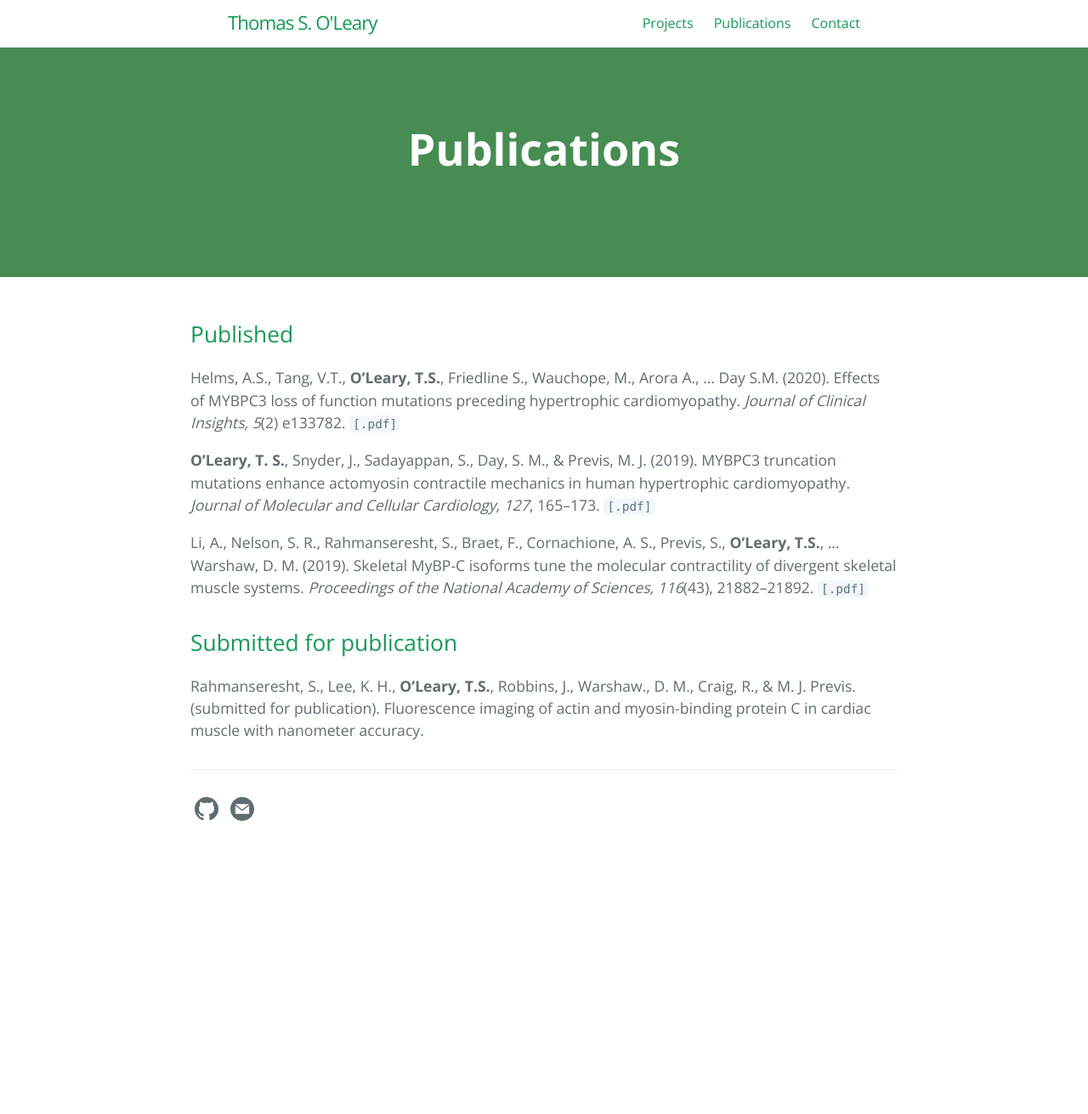
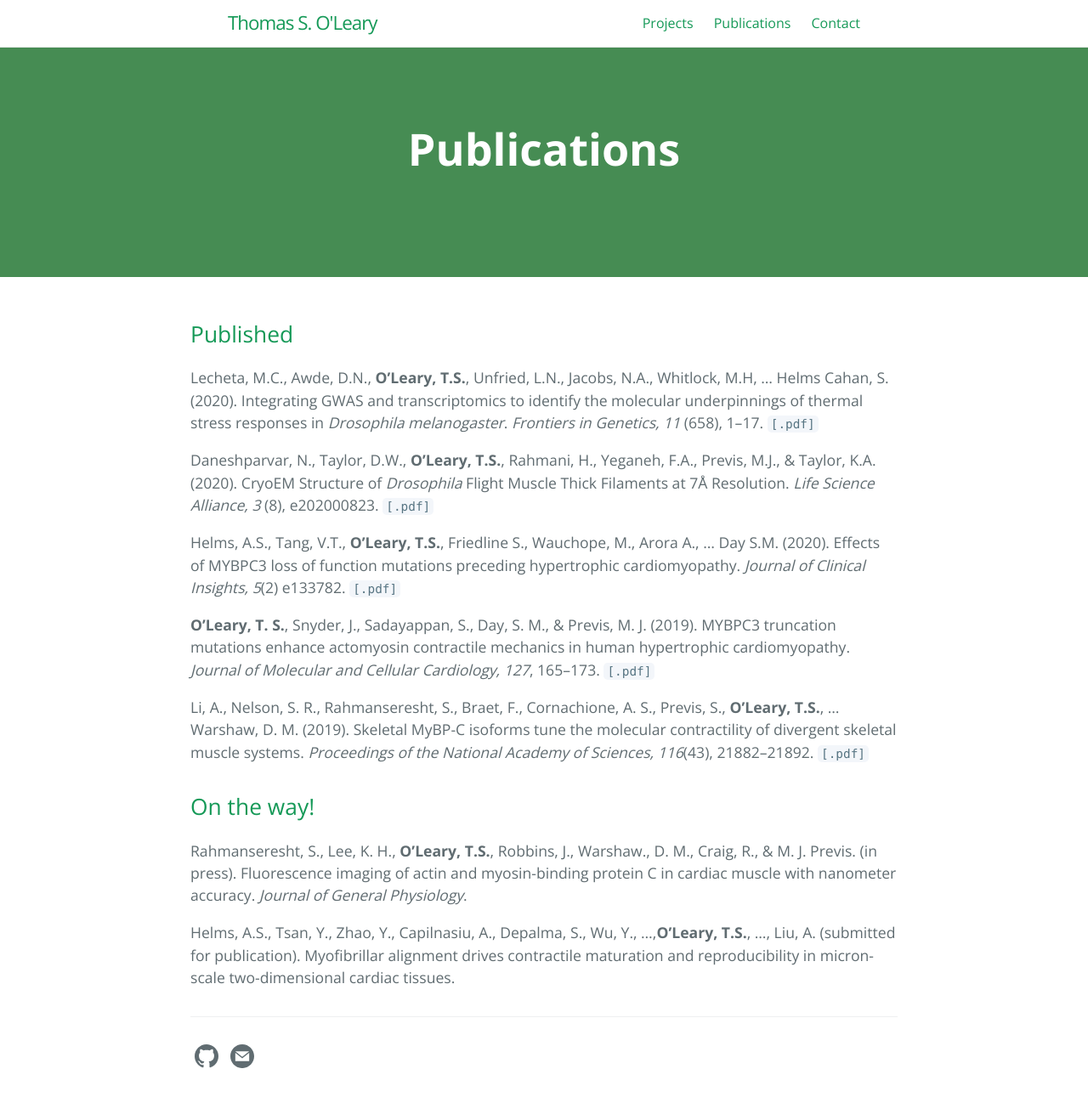
Before and after one commit to tsoleary/tsoleary.github.io, a Jekyll site: the page built from publications/publications.md, in a window 1280 px wide. Shown: the whole page at 85% size. Built offline with Jekyll 4.4.1, drawn with Linux system fonts in a browser that asks for light colours; before the commit the page ends 1020 px from its top, so only the background shows below that.

Commit message:
update website, cv, and publications

```diff
--- a/publications/publications.md
+++ b/publications/publications.md
@@ -8,12 +8,18 @@ order: 2
 ---
 ## Published
 
+Lecheta, M.C., Awde, D.N., **O'Leary, T.S.**, Unfried, L.N., Jacobs, N.A., Whitlock, M.H, ... Helms Cahan, S. (2020). Integrating GWAS and transcriptomics to identify the molecular underpinnings of thermal stress responses in _Drosophila melanogaster_. _Frontiers in Genetics, 11_ (658), 1–17. <a href="publications/lecheta_et_al_2020.pdf" target="_blank"> `[.pdf]` </a>
+
+Daneshparvar, N., Taylor, D.W., **O’Leary, T.S.**, Rahmani, H., Yeganeh, F.A., Previs, M.J., & Taylor, K.A. (2020). CryoEM Structure of _Drosophila_ Flight Muscle Thick Filaments at 7Å Resolution. _Life Science Alliance, 3_ (8), e202000823. <a href="publications/daneshparvar_et_al_2020.pdf" target="_blank"> `[.pdf]` </a>
+
 Helms, A.S., Tang, V.T., **O’Leary, T.S.**, Friedline S., Wauchope, M., Arora A.,  … Day S.M. (2020). Effects of MYBPC3 loss of function mutations preceding hypertrophic cardiomyopathy. _Journal of Clinical Insights, 5_(2) e133782. <a href="publications/helms_et_al_2020.pdf" target="_blank"> `[.pdf]` </a>
 
 **O’Leary, T. S.**, Snyder, J., Sadayappan, S., Day, S. M., & Previs, M. J. (2019). MYBPC3 truncation mutations enhance actomyosin contractile mechanics in human hypertrophic cardiomyopathy. _Journal of Molecular and Cellular Cardiology, 127_, 165–173. <a href="publications/oleary_et_al_2019.pdf" target="_blank"> `[.pdf]` </a>
 
 Li, A., Nelson, S. R., Rahmanseresht, S., Braet, F., Cornachione, A. S., Previs, S., **O’Leary, T.S.**, ... Warshaw, D. M. (2019). Skeletal MyBP-C isoforms tune the molecular contractility of divergent skeletal muscle systems. _Proceedings of the National Academy of Sciences, 116_(43), 21882–21892. <a href="publications/amy_li_pnas.pdf" target="_blank"> `[.pdf]` </a>
 
-## Submitted for publication
+## On the way!
 
-Rahmanseresht, S., Lee, K. H.,  **O’Leary, T.S.**,  Robbins, J., Warshaw., D. M., Craig, R., & M. J. Previs. (submitted for publication). Fluorescence imaging of actin and myosin-binding protein C in cardiac muscle with nanometer accuracy.
+Rahmanseresht, S., Lee, K. H.,  **O’Leary, T.S.**,  Robbins, J., Warshaw., D. M., Craig, R., & M. J. Previs. (in press). Fluorescence imaging of actin and myosin-binding protein C in cardiac muscle with nanometer accuracy. _Journal of General Physiology_.
+
+Helms, A.S., Tsan, Y.,  Zhao, Y.,  Capilnasiu, A., Depalma, S., Wu, Y., ...,**O’Leary, T.S.**, ..., Liu, A. (submitted for publication). Myofibrillar alignment drives contractile maturation and reproducibility in micron-scale two-dimensional cardiac tissues.
```
Also changed, not shown: index.md (+1 -3 lines), 4 other files.
